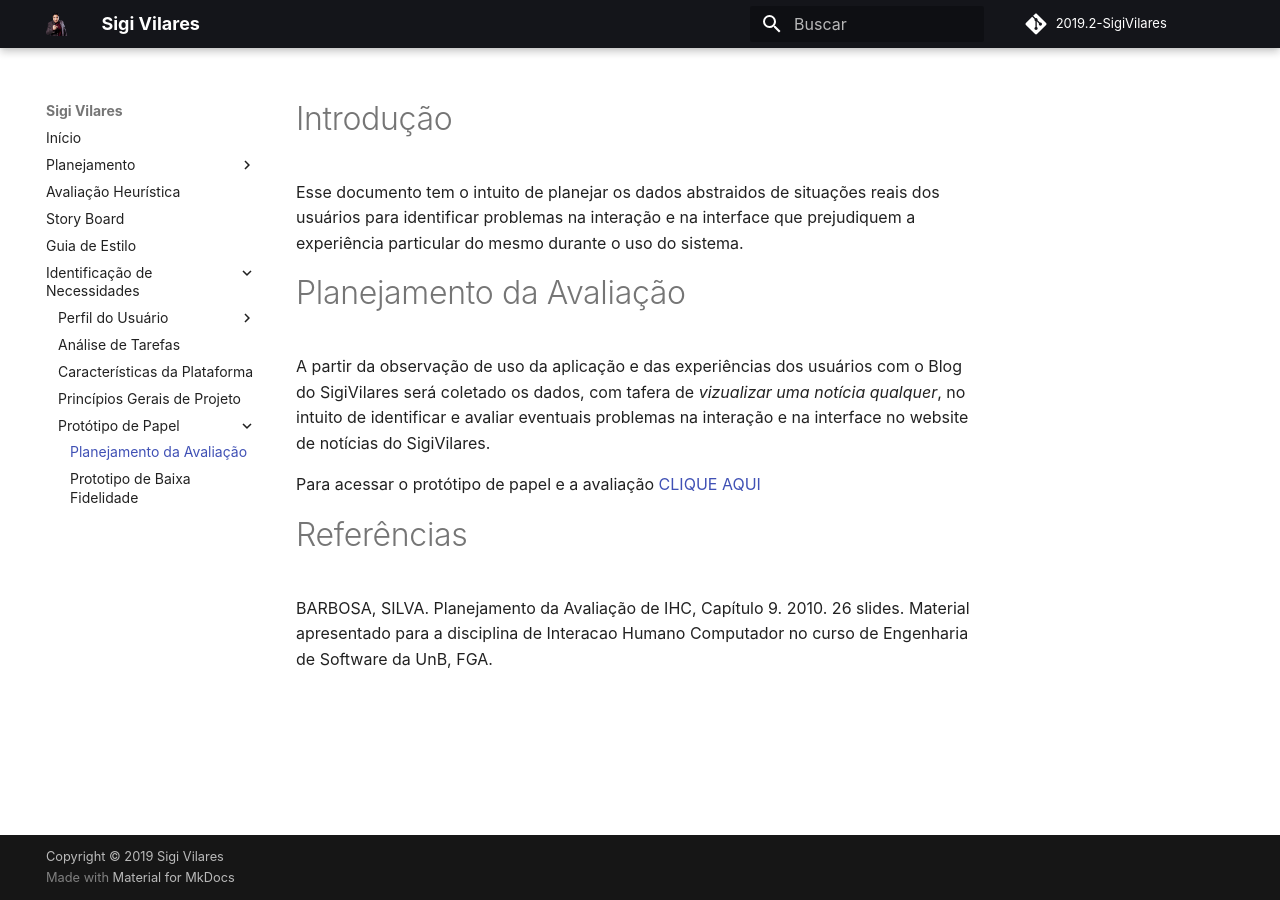
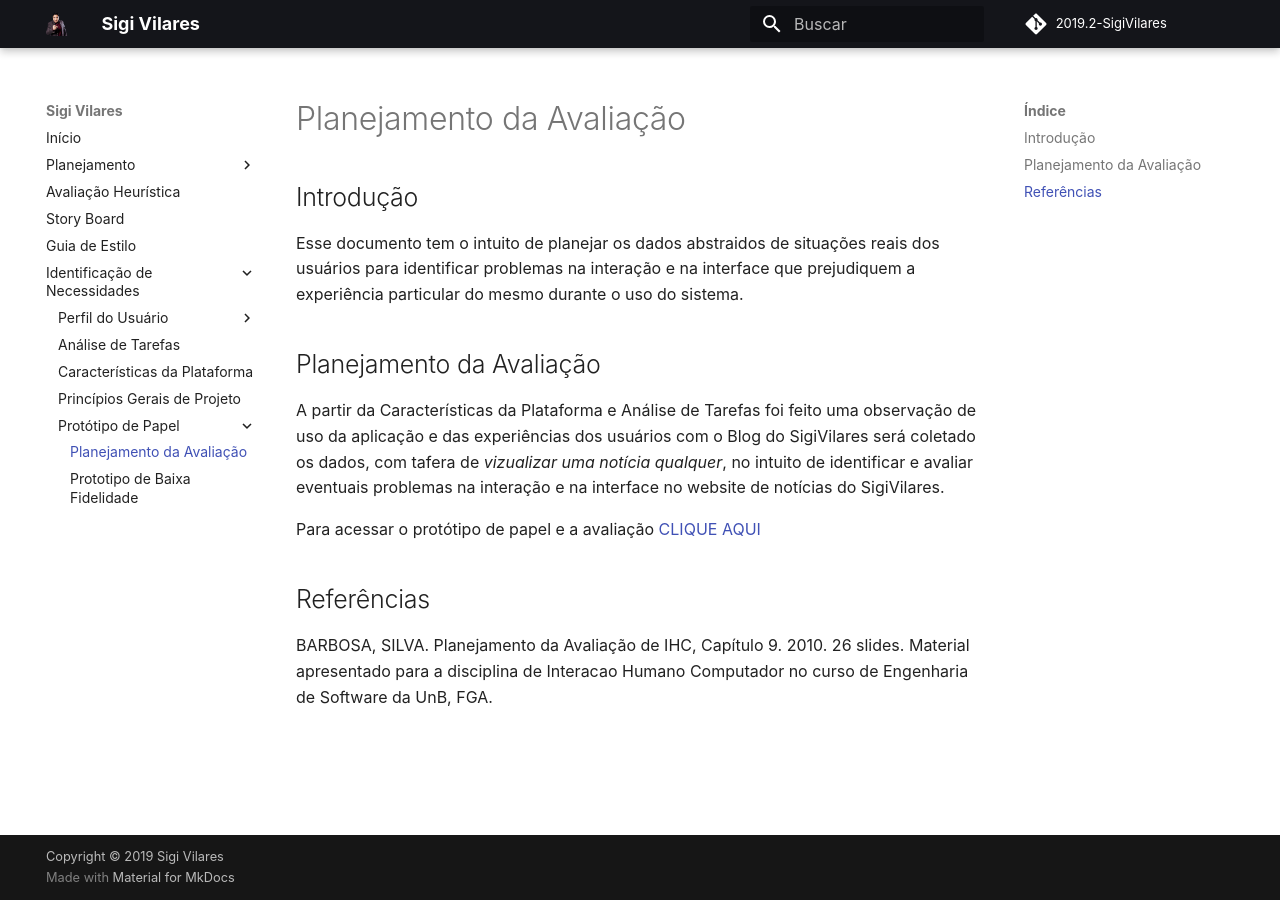
Before and after one commit to Wictorgirardi/2019.2-SigiVilares, an MkDocs documentation site: the page built from docs/identificacao_de_necessidades/prototipo_de_papel/PlanejamentoDaAvaliacoo.md, in a window 1280 px wide. Built offline with MkDocs 1.6.1 and Material for MkDocs 9.7.7, drawn with Linux system fonts in a browser that asks for light colours; some web fonts are replaced; comment, search, counter and statistics services are not loaded.

Commit message:
Atualizado o Planejamento
Foi atualizado o texto do Planejamento da Avaliação e corrido erro de formatação

```diff
--- a/docs/identificacao_de_necessidades/prototipo_de_papel/PlanejamentoDaAvaliacoo.md
+++ b/docs/identificacao_de_necessidades/prototipo_de_papel/PlanejamentoDaAvaliacoo.md
@@ -1,13 +1,13 @@
-# Introdução
+## Introdução
 
 Esse documento tem o intuito de planejar os dados abstraidos de situações reais dos usuários para identificar problemas na interação e na interface que prejudiquem a experiência particular do mesmo durante o uso do sistema.
 
-# Planejamento da Avaliação
+## Planejamento da Avaliação
 
-A partir da observação de uso da aplicação e das experiências dos usuários com o Blog do SigiVilares será coletado os dados, com tafera de _vizualizar uma notícia qualquer_, no intuito de identificar e avaliar eventuais problemas na interação e na interface no website de notícias do SigiVilares.
+A partir da Características da Plataforma e Análise de Tarefas foi feito uma observação de uso da aplicação e das experiências dos usuários com o Blog do SigiVilares será coletado os dados, com tafera de _vizualizar uma notícia qualquer_, no intuito de identificar e avaliar eventuais problemas na interação e na interface no website de notícias do SigiVilares.
 
 Para acessar o protótipo de papel e a avaliação [CLIQUE AQUI](https://interacao-humano-computador.github.io/2019.2-SigiVilares/identificacao_de_necessidades/prototipo_de_papel/PrototipoDePapel/)
 
-# Referências
+## Referências
 
 BARBOSA, SILVA. Planejamento da Avaliação de IHC, Capítulo 9. 2010. 26 slides. Material apresentado para a disciplina de Interacao Humano Computador no curso de Engenharia de Software da UnB, FGA.
```
